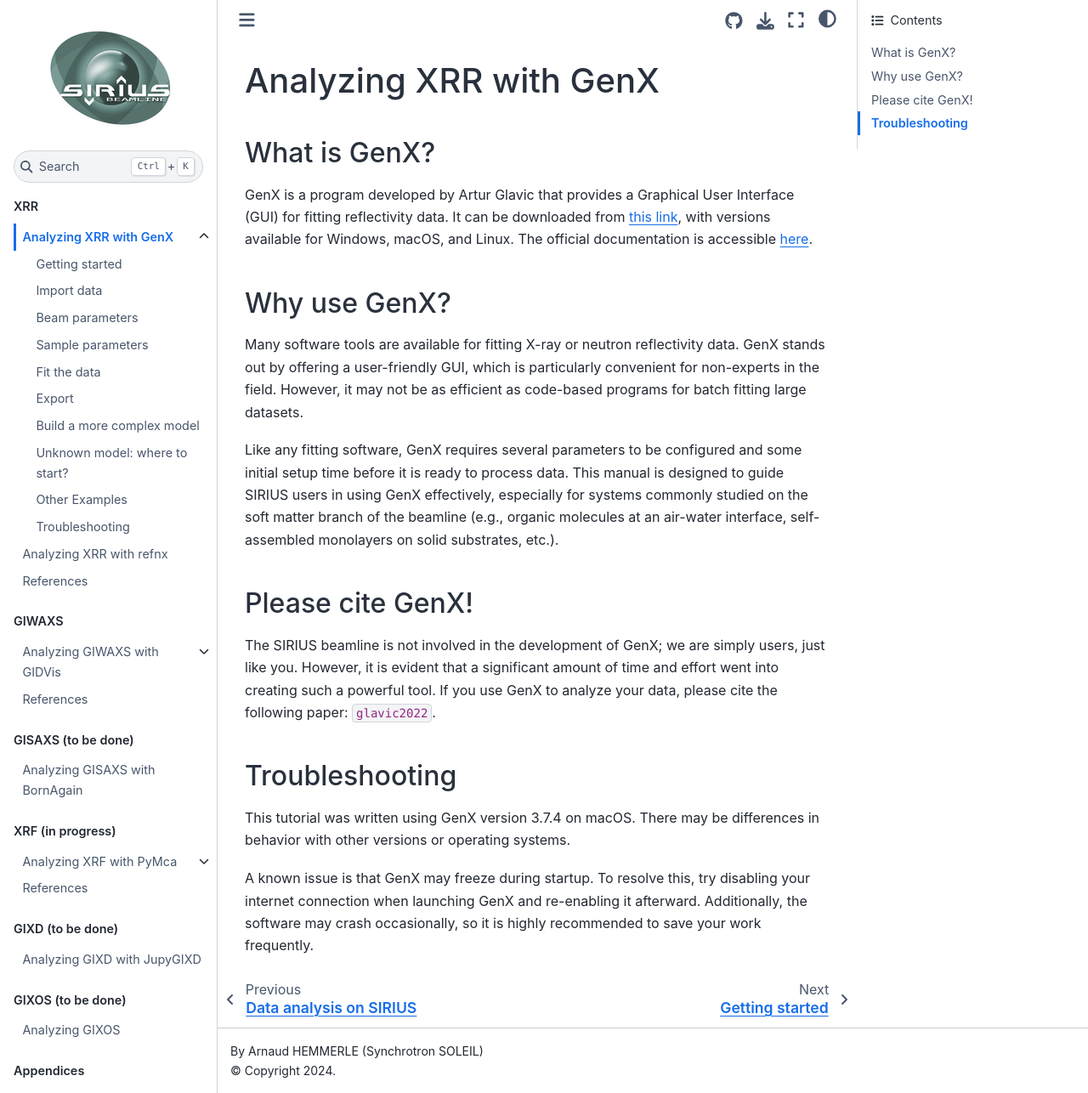
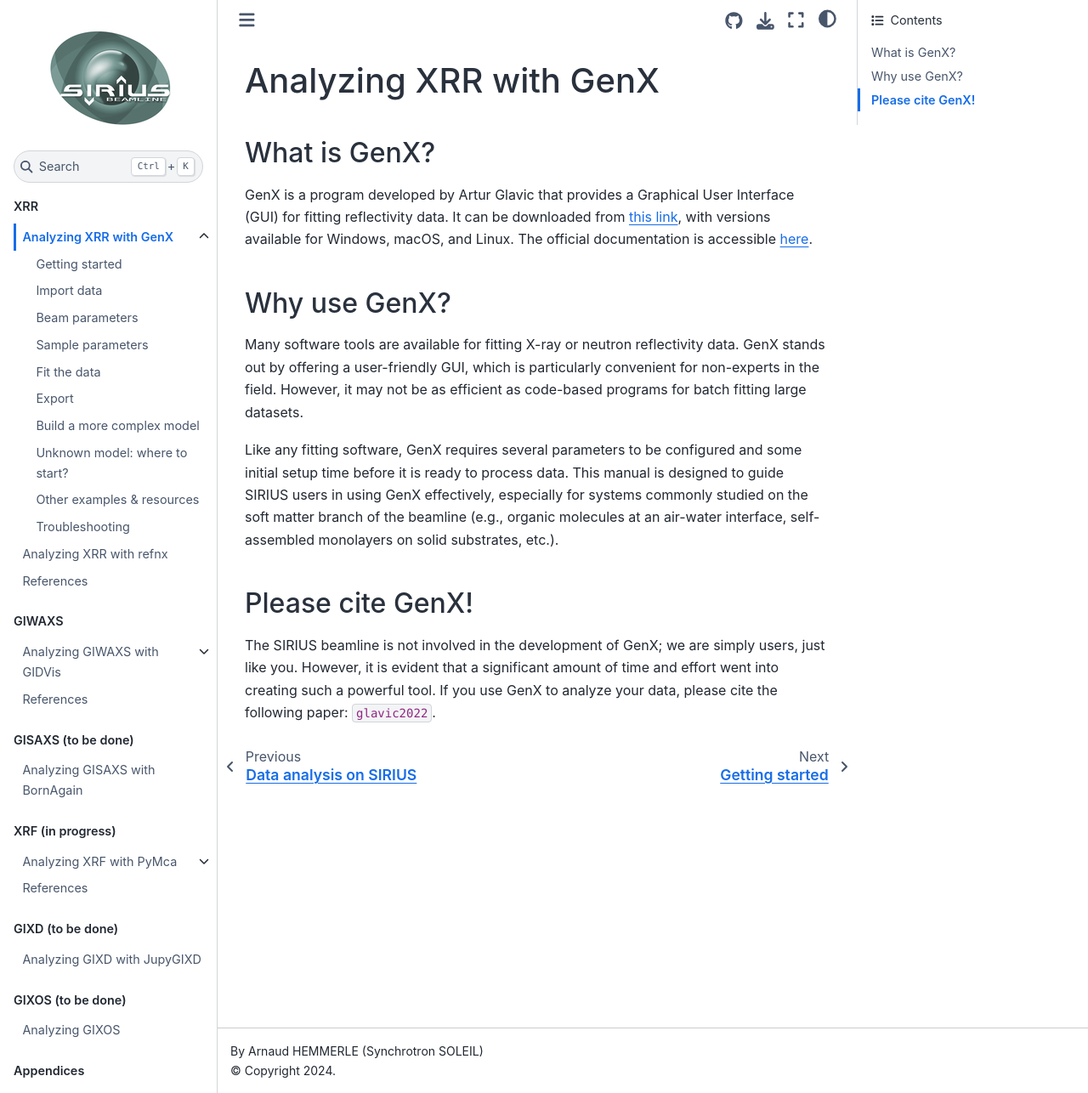
Before and after one commit to ArnaudHemmerle/data-analysis-on-sirius, a Jupyter Book: the page built from chapters/xrr/genx/about.md, in a window 1280 px wide and 1286 px high. Shown: the whole window at 85% size. Built offline with Jupyter Book 1.0.4 settings and Sphinx 7.4.7 and the Sphinx Book theme 1.1.4, drawn with Linux system fonts in a browser that asks for light colours; cross-references to code outside the pages are shown as plain code.

```diff
--- a/chapters/xrr/genx/about.md
+++ b/chapters/xrr/genx/about.md
@@ -13,9 +13,3 @@ Like any fitting software, GenX requires several parameters to be configured and
 ## Please cite GenX!
 
 The SIRIUS beamline is not involved in the development of GenX; we are simply users, just like you. However, it is evident that a significant amount of time and effort went into creating such a powerful tool. If you use GenX to analyze your data, please cite the following paper: {cite:p}`glavic2022`.
-
-## Troubleshooting
-
-This tutorial was written using GenX version 3.7.4 on macOS. There may be differences in behavior with other versions or operating systems.
-
-A known issue is that GenX may freeze during startup. To resolve this, try disabling your internet connection when launching GenX and re-enabling it afterward. Additionally, the software may crash occasionally, so it is highly recommended to save your work frequently.
```
Also changed, not shown: chapters/xrr/genx/examples.md (+10 -1 lines), chapters/xrr/genx/troubleshooting.md (line endings or trailing spaces).
